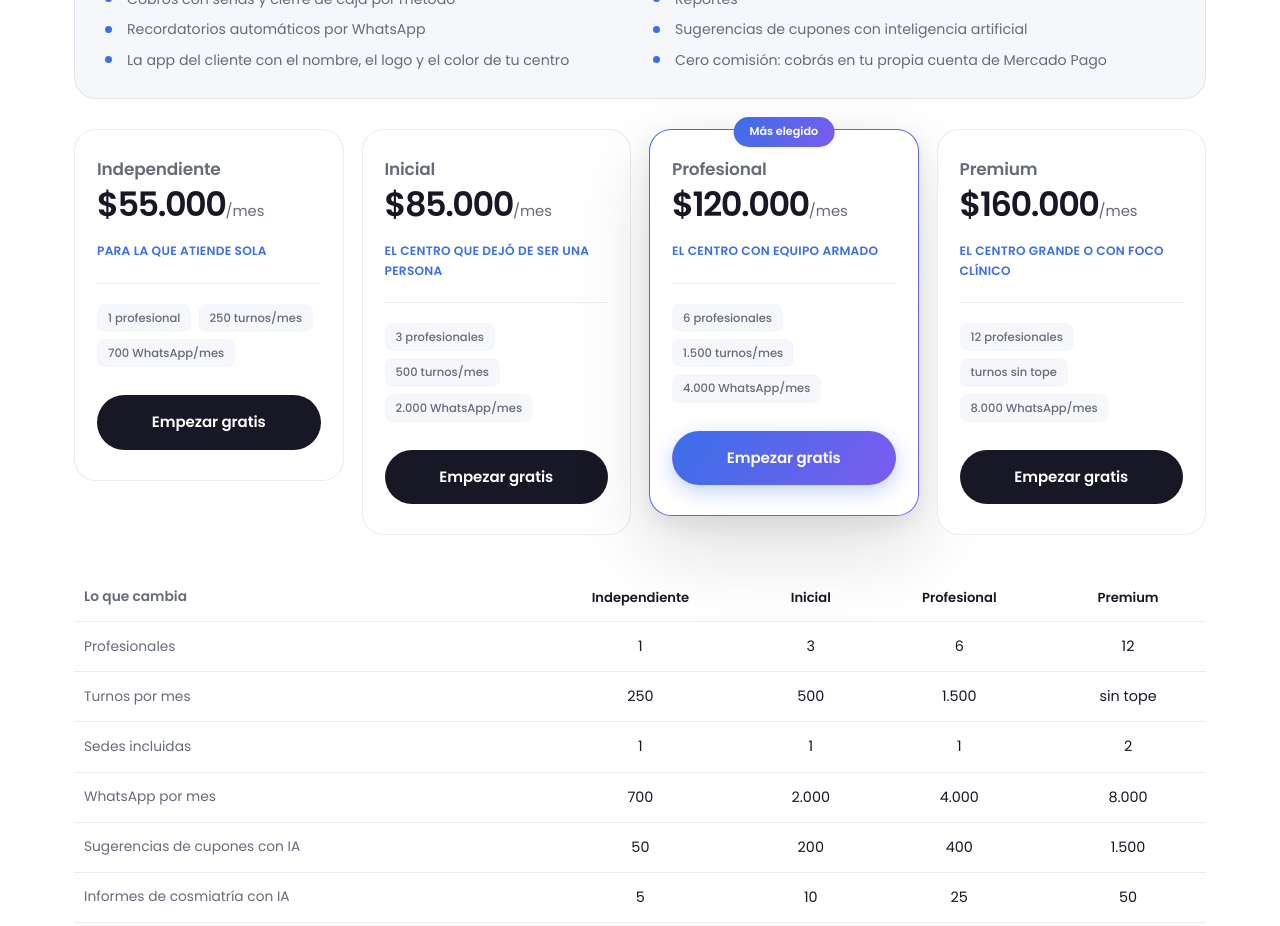
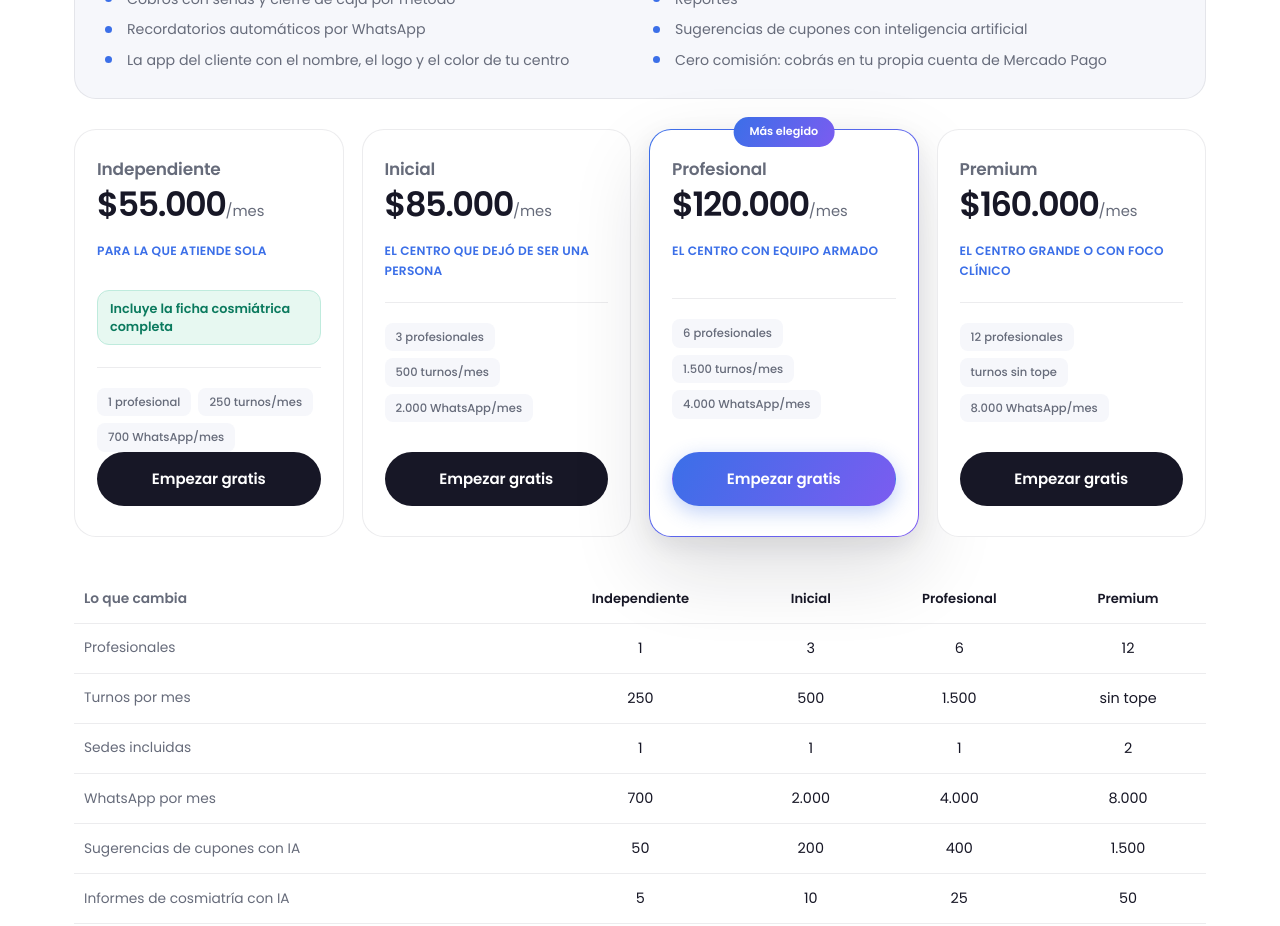
Before and after one commit to facubolatti/clovix-landing, a Next.js app: page /nexo in a window 1280 px wide. Shown: the part 5300-6226 px from the top of the page. Built offline with nearby package versions, Linux system fonts and the light colour scheme.

Commit message:
Planes: destacar la ficha cosmiatrica en el plan Independiente

```diff
--- a/app/globals.css
+++ b/app/globals.css
@@ -436,9 +436,16 @@ html.reveal .rv.in{transform:none}
    Agregado el 11/08/2026 al pasar de tres planes a cuatro. Va al final del
    archivo a proposito: pisa las reglas de `.plans` de mas arriba, que estaban
    pensadas para tres columnas. */
-.plans{grid-template-columns:repeat(4,1fr);gap:18px}
-.plan{padding:30px 22px}
+.plans{grid-template-columns:repeat(4,1fr);gap:18px;align-items:stretch}
 .price{font-size:2.1rem}
+
+/* Las cuatro tarjetas alineadas.
+   El subtitulo ocupa una o dos lineas segun el plan, y sin esto todo lo de
+   abajo se corre: los botones quedaban a distinta altura justo en la fila donde
+   el ojo compara. La tarjeta es una columna flexible y el boton se va al fondo. */
+.plan{padding:30px 22px;display:flex;flex-direction:column}
+.plan .plan-cap{min-height:2.9em}
+.plan .btn{margin-top:auto}
 @media(max-width:1180px){.plans{grid-template-columns:repeat(2,1fr);max-width:760px;margin:0 auto}}
 @media(max-width:640px){.plans{grid-template-columns:1fr;max-width:460px}}
 
@@ -458,3 +465,9 @@ html.reveal .rv.in{transform:none}
 
 .planes-pie{margin-top:30px;display:grid;gap:10px}
 .planes-pie p{font-size:.86rem;color:var(--muted);line-height:1.55;margin:0}
+
+
+/* El unico plan donde hace falta gritar algo.
+   La que atiende sola es la que mas necesita la ficha, y es lo que la
+   competencia no tiene: si no se dice en la tarjeta, se pierde entre los cupos. */
+.plan-destacado{margin-top:14px;padding:9px 12px;border-radius:12px;font-size:.8rem;font-weight:600;line-height:1.35;color:#0B7A5E;background:#E7F8F1;border:1px solid #BFEBDD}
--- a/app/nexo/page.tsx
+++ b/app/nexo/page.tsx
@@ -213,6 +213,7 @@ export default function Page() {
         <h3>Independiente</h3>
         <div className="price">$55.000<small>/mes</small></div>
         <div className="plan-cap">Para la que atiende sola</div>
+        <div className="plan-destacado">Incluye la ficha cosmiátrica completa</div>
         <div className="plan-lim"><span className="chip">1 profesional</span><span className="chip">250 turnos/mes</span><span className="chip">700 WhatsApp/mes</span></div>
         <a href={NEXO_SIGNUP} className="btn btn-ink">Empezar gratis</a>
       </div><div className="plan  rv">
```
